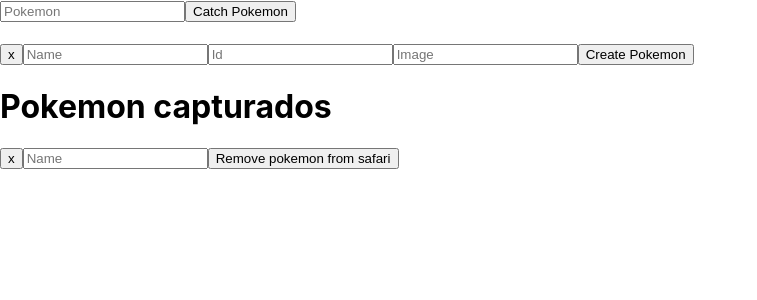
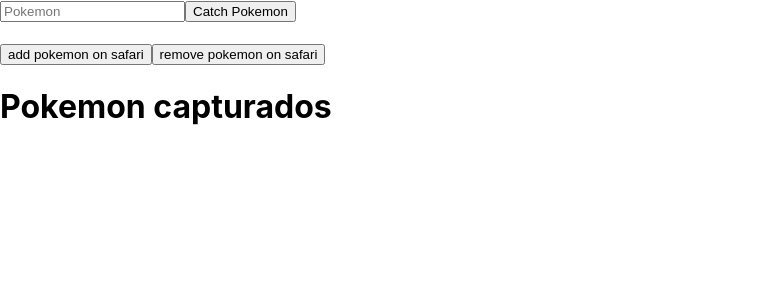
Before and after one commit to MarcoMecenasFilho/safaripokemon, a React (Create React App) app in the folder client/: page / in a window 1280 px wide. Shown: the top 300 px of the page, without its empty margins (0-757 px from the left). Built offline with nearby package versions, Linux system fonts and the light colour scheme.

Commit message:
implementa botoes para mostrar/esconder create e delete pokemon

```diff
--- a/client/src/context/AppProvider.js
+++ b/client/src/context/AppProvider.js
@@ -3,10 +3,16 @@ import propTypes from 'prop-types';
 import AppContext from './AppContext';
 
 export default function AppProvider({ children }) {
-  const [capturedPokemon, setCapturedPokemon] = useState([])
+  const [capturedPokemon, setCapturedPokemon] = useState([]);
+  const [createOn, setCreateOn] = useState(false);
+  const [deleteOn, setDeleteOn] = useState(false);
   const context = {
     capturedPokemon,
     setCapturedPokemon,
+    createOn,
+    setCreateOn,
+    deleteOn,
+    setDeleteOn
   };
 
   return (
--- a/client/src/pages/Pokedex.jsx
+++ b/client/src/pages/Pokedex.jsx
@@ -1,19 +1,26 @@
-import React from 'react';
+import React, {useContext} from 'react';
+import  AppContext from '../context/AppContext'
 import SearchBar from '../components/SearchBar';
 import PokemonCard from '../components/PokemonCard';
 import CreatePokemon from '../components/CreatePokemon';
 import DeletePokemon from '../components/DeletePokemon';
 
 export default function Pokedex() {
-
+  const {
+    createOn,
+    setCreateOn,
+    deleteOn,
+    setDeleteOn } = useContext(AppContext)
 
 
   return (
     <div className='main-div'>
     < SearchBar />
-    <CreatePokemon />
+    <button type='button' onClick={() => setCreateOn(!createOn)}>add pokemon on safari</button>
+    <button type='button' onClick={() => setDeleteOn(!deleteOn)}>remove pokemon on safari</button>
+    {createOn && <CreatePokemon />}
+    { deleteOn && <DeletePokemon />}
     <PokemonCard />
-    <DeletePokemon />
   </div>
   )
 }
```
